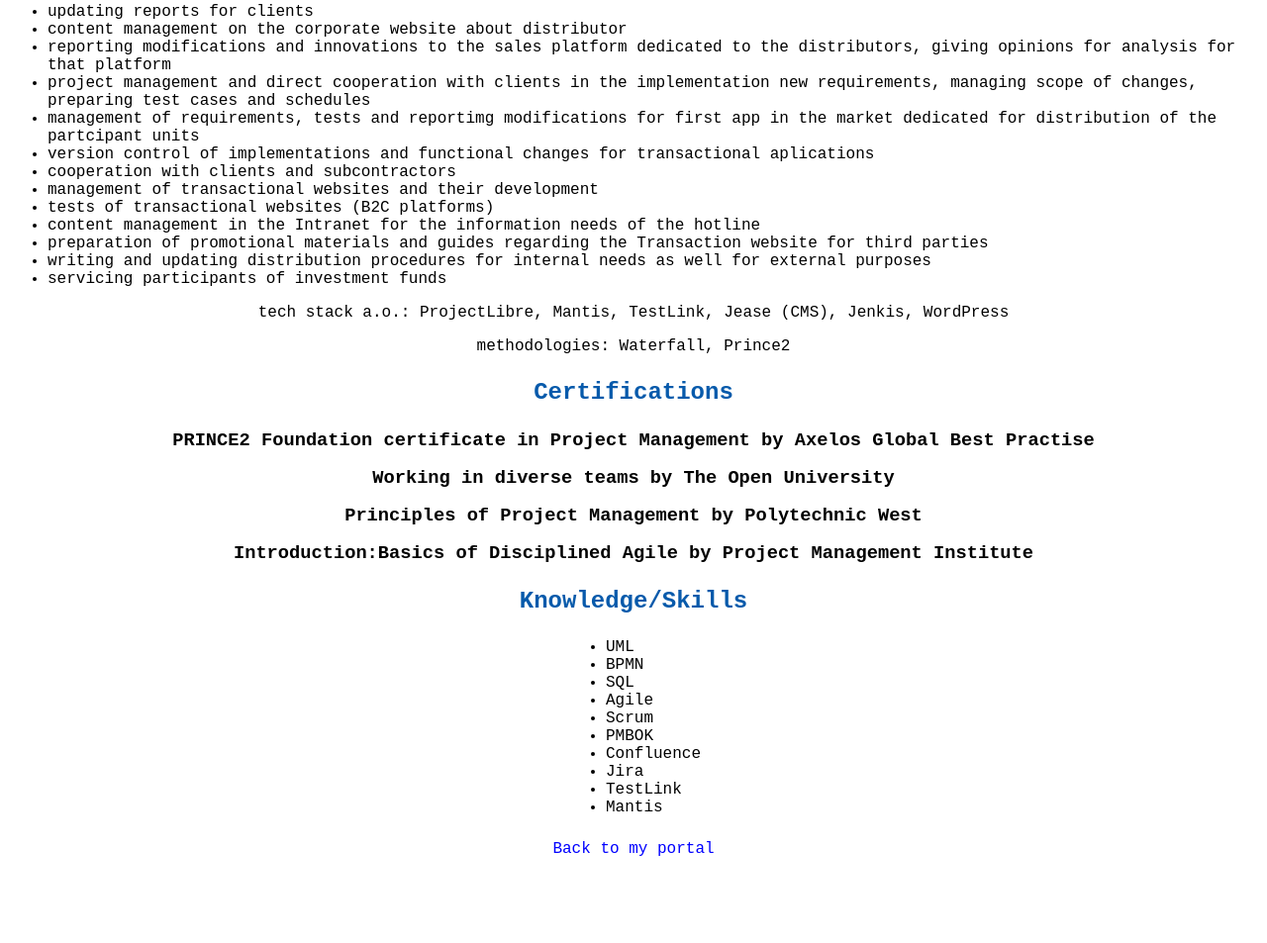
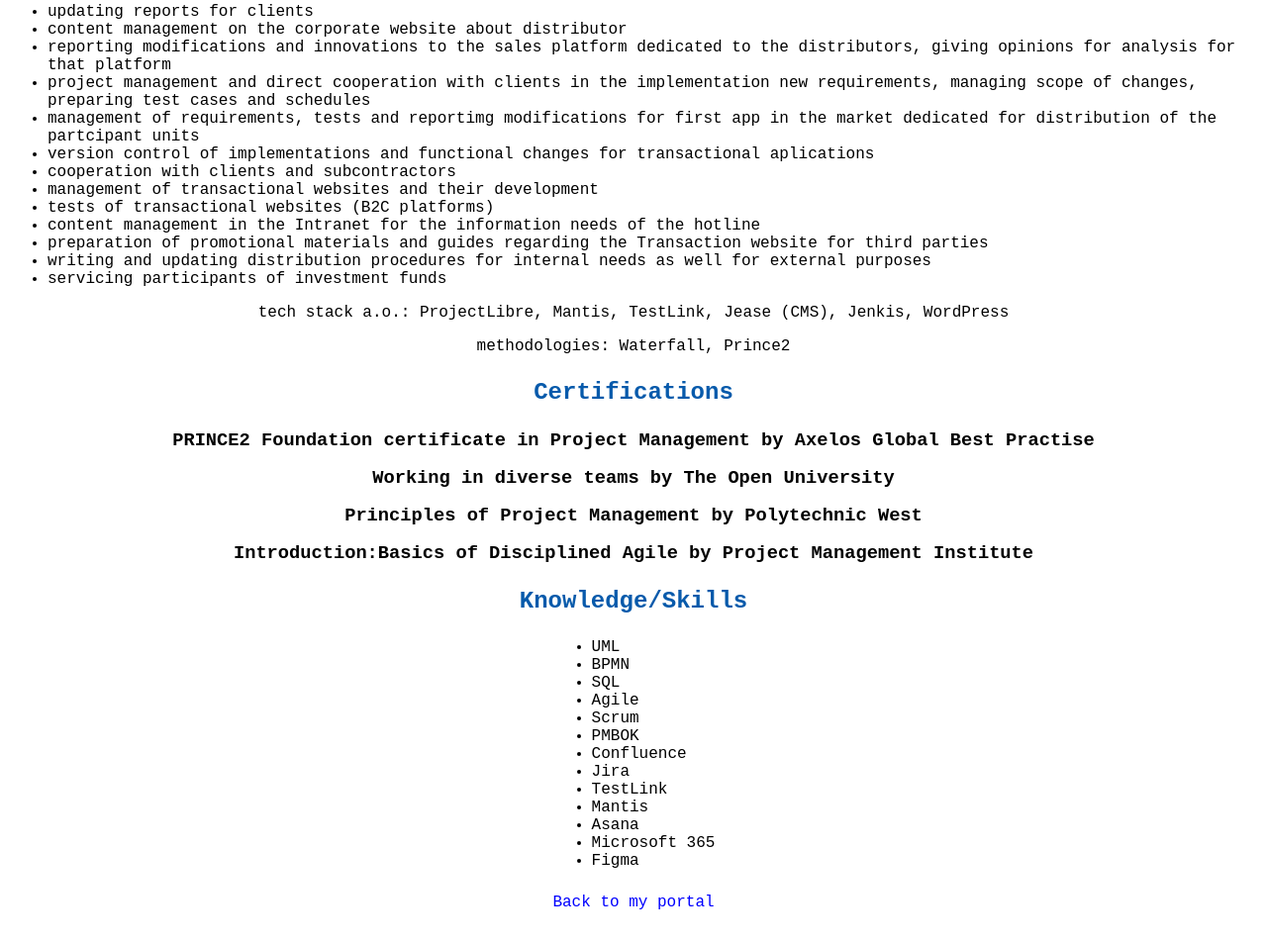
Before and after one commit to justmejmp/justmejmp.github.io, a plain HTML site: page resume.html in a window 1280 px wide. Shown: the part 1597-2550 px from the top of the page at 99% size. Before the commit the page ends 2496 px from the top, so only its background shows below. Drawn offline with Linux system fonts and the light colour scheme.

Commit message:
Update resume.html

```diff
--- a/resume.html
+++ b/resume.html
@@ -88,6 +88,9 @@
       <li>Jira</li>
       <li>TestLink</li>
       <li>Mantis</li>
+      <li>Asana</li>
+      <li>Microsoft 365</li>
+      <li>Figma</li>
     </ul>
    <!--<img src="images/1821ab.png" alt="my headshot" width="64%"> -->
   </body>
```
